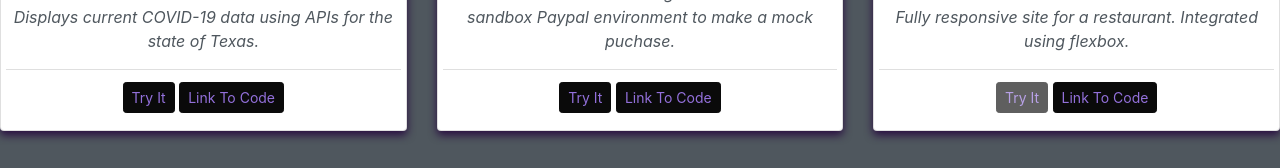
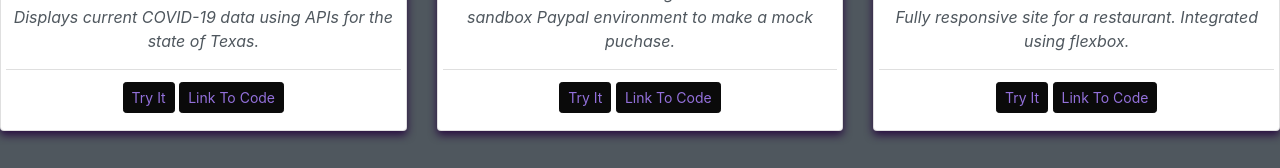
Before and after one commit to jperez210/jacobperez.github.io, a website: page index.html in a window 1280 px wide. Shown: the part 1385-1553 px from the top of the page. Drawn offline with nearby package versions, Linux system fonts and the light colour scheme; some packages are replaced by stand-ins of ours; a script that the page names is missing.

Commit message:
Disable
Turn off diable link

```diff
--- a/index.html
+++ b/index.html
@@ -43,7 +43,7 @@
         <h1>Jacob Perez</h1>
         <h1>Web Developer</h1>
         <button class="btn"> <a href="#portfolio"> See More</a> </button>
-
+      </div>
     </div>
   </header>
 
@@ -69,19 +69,16 @@
                 <a href="https://github.com/jperez210/sneakers"  class="btn btn-sm" target="_blank" >Link To Code</a>
                    </div>
               </div>
-
                 <div class="card">
                   <img src="images/Restaurant.png" class="img-fluid">
                   <h5>Jacob's</h5>
                   <p> Fully responsive site for a restaurant. Integrated using flexbox. </p>
                     <div class="card-footer text-center">
-                      <a href="https://jperez210.github.io/BurgerJoint"   target="_blank" class="btn btn-sm disabled" >Try It</a>
+                      <a href="https://jperez210.github.io/BurgerJoint"   target="_blank" class="btn btn-sm" >Try It</a>
                       <a href="https://github.com/jperez210/BurgerJoint"  class="btn btn-sm" target="_blank" >Link To Code</a>
                     </div>
               </div>
            </div>
-
-
     </section>
 
 <section id="about" class="about">
@@ -125,7 +122,6 @@
             <p><em>Experienced Customer Service Technical Support with demonstrated history of working in the education management industry. Recognized by customers for approachable style, relating well with concerns/issues, and exceptional listening skills. Quickly assess customer needs, diffuse escalated issues,
              and follow through to resolution. </em></p>
           </div>
-
             <h3 class="resume-title">Education</h3>
           <div class="resume-item">
             <h4>Bachelor of Business Administration &amp; Marketing</h4>
@@ -139,7 +135,6 @@
             <p>Advanced course work with Responsive Web Development with Bootstrap, Web and Mobile Development with React, Git and Github, Packaging and Compiling, and Visual Studio Code.</p>
           </div>
       </div>
-
         <div class="col-lg-6">
           <h3 class="resume-title">Professional Experience</h3>
             <div class="resume-item">
```
Also changed, not shown: images/IMG_0175.jpg (deleted), images/j2.jpeg (deleted). Lines whose indentation alone changed are shown as unchanged.
